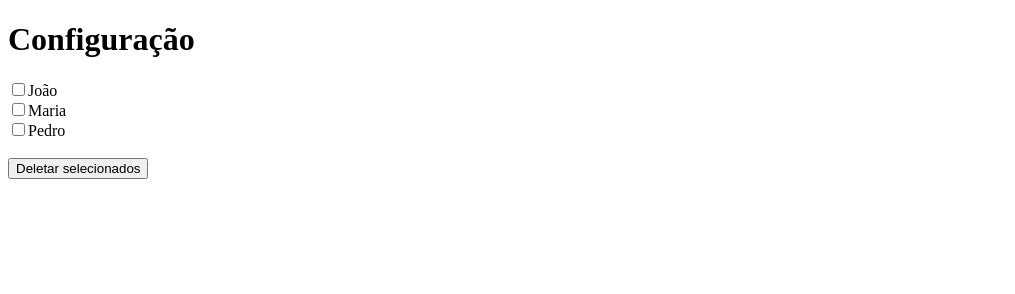
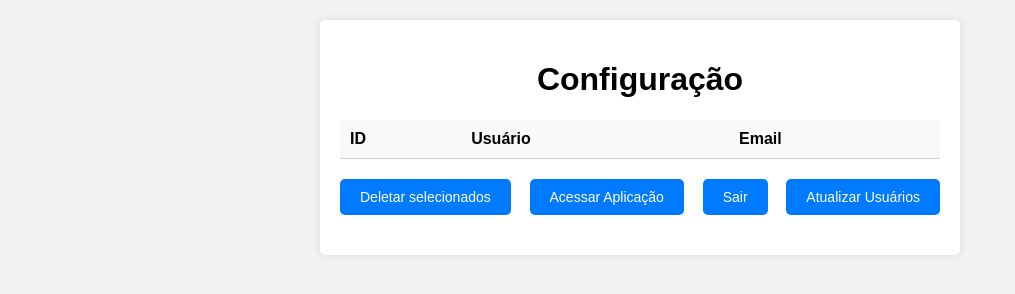
Before and after one commit to ICEI-PUC-Minas-PCO-SI/pco-si-2023-1-p1-proj-web-t1-grupo-1-quitay, a plain HTML site: page src/config.html in a window 1280 px wide. Shown: the whole page, without its empty margins (0-1015 px from the left). Drawn offline with Linux system fonts and the light colour scheme; no server answers.

Commit message:
Update config.html
atualização de tela de configurações

```diff
--- a/src/config.html
+++ b/src/config.html
@@ -2,27 +2,79 @@
 <html>
 <head>
   <title>Configuração</title>
+  <style>
+    body {
+      font-family: Arial, sans-serif;
+      background-color: #f2f2f2;
+      margin: 0;
+      padding: 20px;
+    }
+
+    h1 {
+      text-align: center;
+    }
+
+    table {
+      width: 100%;
+      border-collapse: collapse;
+      margin-bottom: 20px;
+    }
+
+    th, td {
+      padding: 10px;
+      text-align: left;
+      border-bottom: 1px solid #ccc;
+    }
+
+    th {
+      background-color: #f9f9f9;
+    }
+
+    .container {
+      max-width: 600px;
+      margin: 0 auto;
+      background-color: #fff;
+      border-radius: 5px;
+      padding: 20px;
+      box-shadow: 0 0 10px rgba(0, 0, 0, 0.1);
+    }
+
+    .button-container {
+      display: flex;
+      justify-content: space-between;
+      margin-bottom: 20px;
+    }
+
+    .button-container button {
+      padding: 10px 20px;
+      font-size: 14px;
+      border-radius: 5px;
+      background-color: #007bff;
+      color: #fff;
+      border: none;
+      cursor: pointer;
+    }
+
+    .button-container button:hover {
+      background-color: #0056b3;
+    }
+  </style>
   <script>
     var usuarios = [];
 
     function exibirUsuarios() {
-      var usuariosContainer = document.getElementById("usuariosContainer");
-      usuariosContainer.innerHTML = "";
+      var usuariosTable = document.getElementById("usuariosTable");
+      usuariosTable.innerHTML = "";
 
       usuarios.forEach(function(usuario) {
-        var checkbox = document.createElement("input");
-        checkbox.type = "checkbox";
-        checkbox.name = "usuariosSelecionados";
-        checkbox.value = usuario.codigo;
+        var row = usuariosTable.insertRow();
+        var idCell = row.insertCell();
+        var nomeCell = row.insertCell();
+        var emailCell = row.insertCell();
 
-        var label = document.createElement("label");
-        label.textContent = usuario.nome;
-
-        var br = document.createElement("br");
-
-        usuariosContainer.appendChild(checkbox);
-        usuariosContainer.appendChild(label);
-        usuariosContainer.appendChild(br);
+        idCell.textContent = usuario.codigo;
+        nomeCell.textContent = usuario.nome;
+        emailCell.textContent = usuario.email;
       });
     }
 
@@ -45,7 +97,32 @@
       alert("Usuários deletados com sucesso!");
     }
 
-    fetch("usuarios.json")
+    function acessarAplicacao() {
+      // Redireciona para a página principal da aplicação
+      window.location.href = 'index.html';
+    }
+
+    function sairAplicacao() {
+      // Redireciona para a página de login
+      window.location.href = 'login.html';
+    }
+
+    function atualizarUsuarios() {
+      fetch("https://pco-si-2023-1-p1-proj-web-t1-grupo-1-quitay.vercel.app/usuarios.json")
+        .then(function(response) {
+          return response.json();
+        })
+        .then(function(data) {
+          usuarios = data.usuarios;
+          exibirUsuarios();
+          alert("Usuários atualizados com sucesso!");
+        })
+        .catch(function(error) {
+          console.error("Ocorreu um erro ao carregar os usuários:", error);
+        });
+    }
+
+    fetch("https://pco-si-2023-1-p1-proj-web-t1-grupo-1-quitay.vercel.app/usuarios.json")
     .then(function(response) {
       return response.json();
     })
@@ -59,9 +136,23 @@
 </script>
 </head>
 <body>
+  <div class="container">
     <h1>Configuração</h1>
-  <div id="usuariosContainer"></div>
-  <br>
+
+    <table id="usuariosTable">
+      <tr>
+        <th>ID</th>
+        <th>Usuário</th>
+        <th>Email</th>
+      </tr>
+    </table>
+
+    <div class="button-container">
       <button onclick="deletarUsuarios()">Deletar selecionados</button>
+      <button onclick="acessarAplicacao()">Acessar Aplicação</button>
+      <button onclick="sairAplicacao()">Sair</button>
+      <button onclick="atualizarUsuarios()">Atualizar Usuários</button>
+    </div>
+  </div>
 </body>
 </html>
```
Lines whose indentation alone changed are shown as unchanged.
